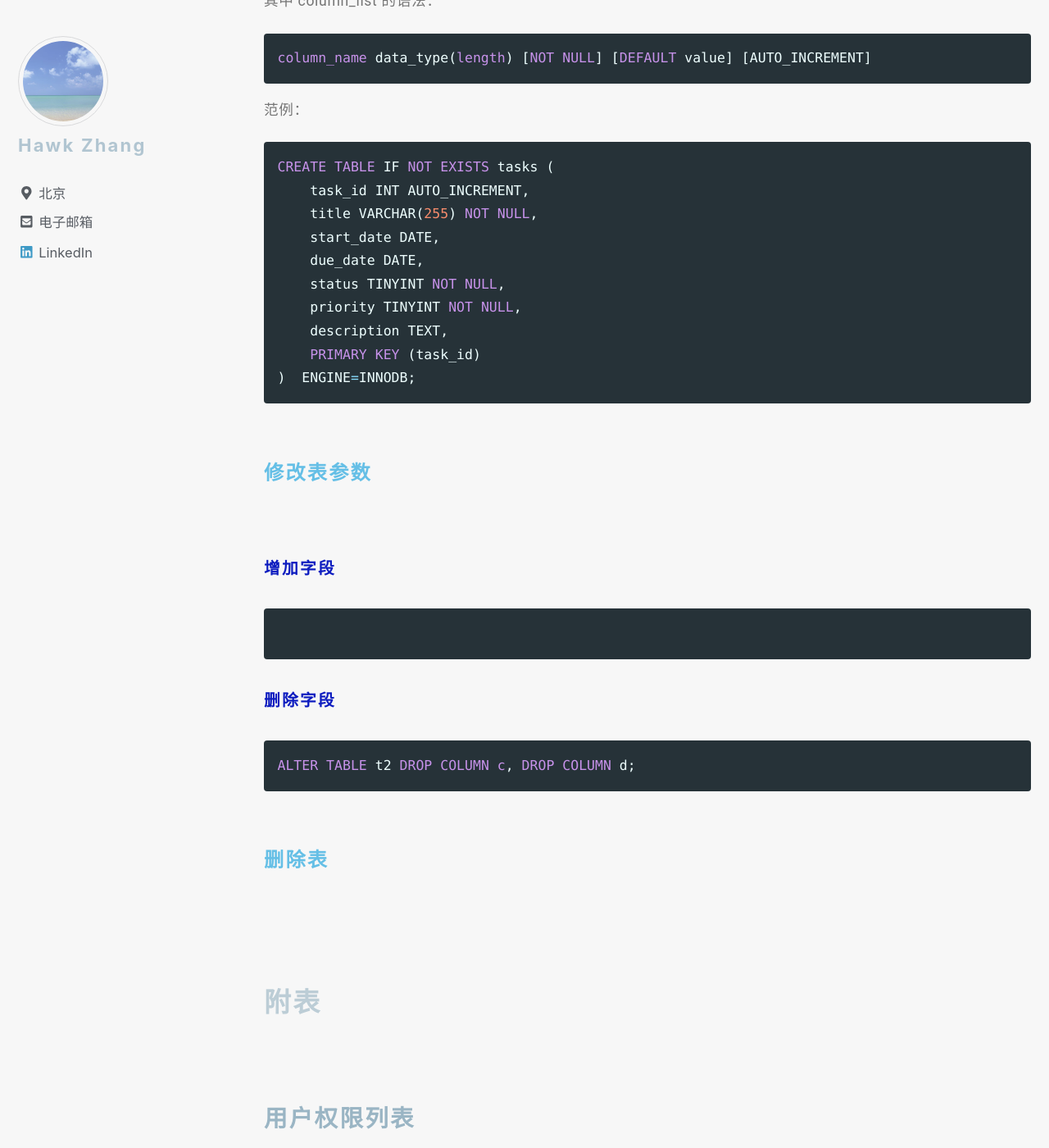
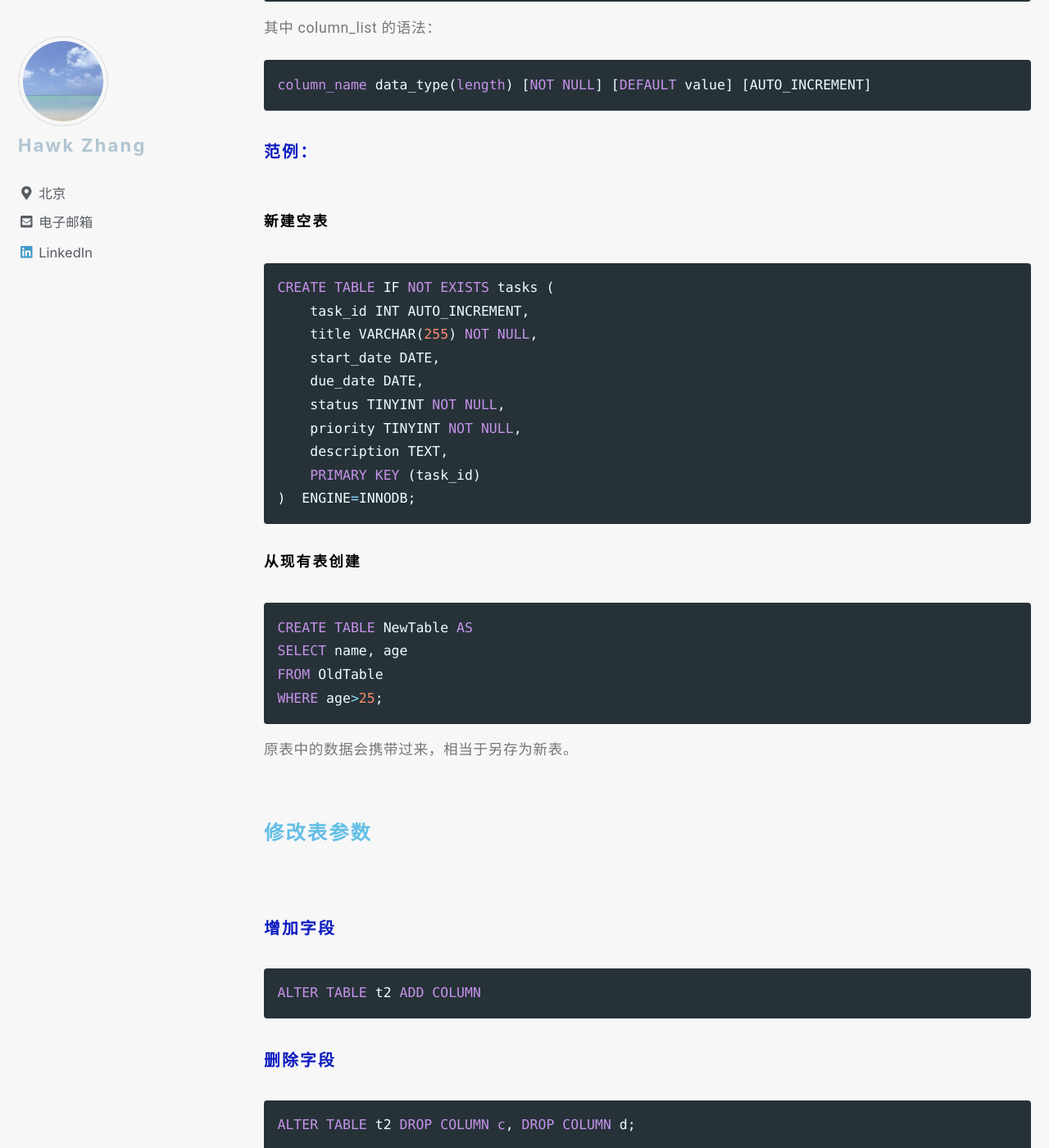
Before and after one commit to narru888/linotes_note, a Jekyll site: the page built from _posts/mysql/2016-04-02-statements.md, in a window 1280 px wide and 1400 px high, scrolled down 4717 px. Shown: the whole window at 82% size. Built offline with Jekyll 4.4.1, drawn with Linux system fonts in a browser that asks for light colours; nearby versions of some CDN libraries; a script that is not in the unit is left out.

Commit message:
update on 2018-10-11 15:50:01 CST

````diff
--- a/_posts/mysql/2016-04-02-statements.md
+++ b/_posts/mysql/2016-04-02-statements.md
@@ -174,7 +174,7 @@ USE db_name;
 
 #### 创建表
 
-语法：
+##### 语法：
 
 ```sql
 CREATE TABLE [IF NOT EXISTS] table_name(
@@ -188,7 +188,9 @@ CREATE TABLE [IF NOT EXISTS] table_name(
 column_name data_type(length) [NOT NULL] [DEFAULT value] [AUTO_INCREMENT]
 ```
 
-范例：
+##### 范例：
+
+###### 新建空表
 
 ```sql
 CREATE TABLE IF NOT EXISTS tasks (
@@ -203,13 +205,25 @@ CREATE TABLE IF NOT EXISTS tasks (
 )  ENGINE=INNODB;
 ```
 
+###### 从现有表创建
+
+```sql
+CREATE TABLE NewTable AS
+SELECT name, age
+FROM OldTable
+WHERE age>25;
+```
+
+原表中的数据会携带过来，相当于另存为新表。
+
+
 
 #### 修改表参数
 
 ##### 增加字段
 
 ```sql
-
+ALTER TABLE t2 ADD COLUMN
 ```
 
 ##### 删除字段
````
